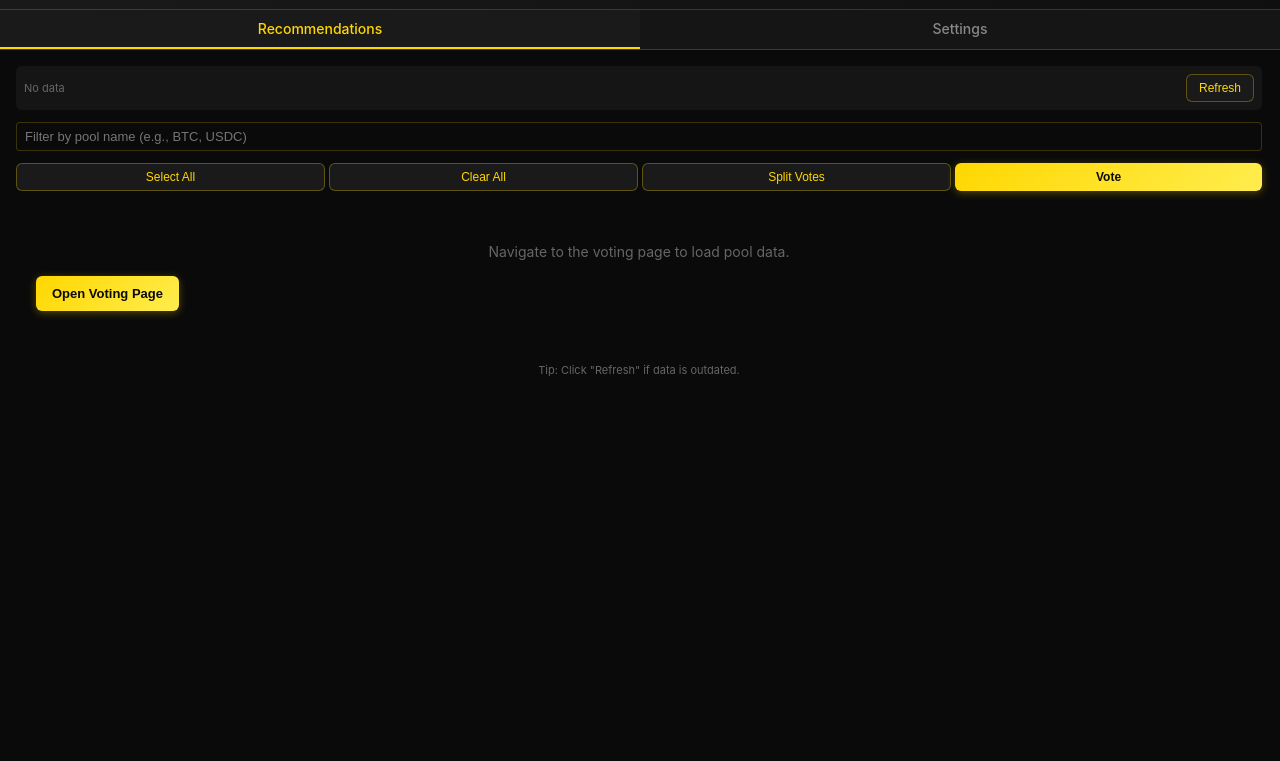
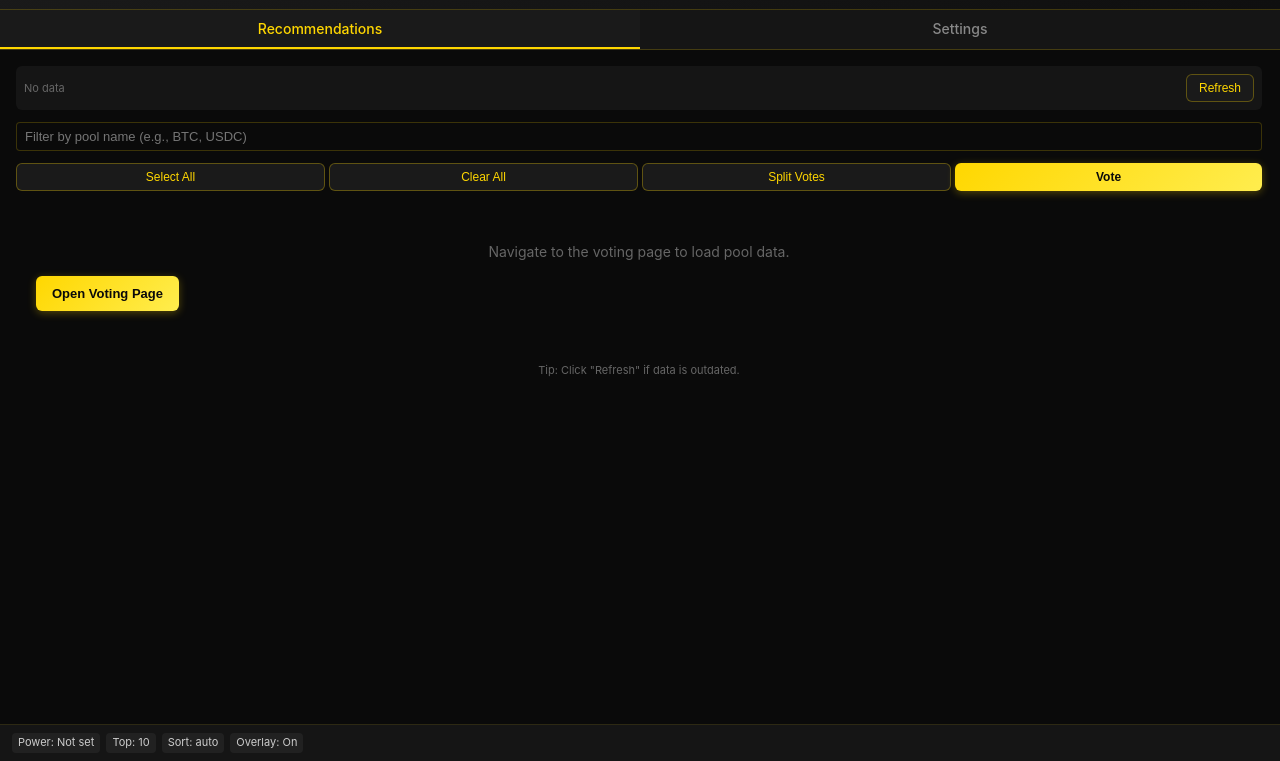
Before and after one commit to mikegreiner/avalanche-chain-tools, a browser extension: page extension/sidepanel.html in a window 1280 px wide. Shown: the part 39-800 px from the top of the page. Drawn offline with Linux system fonts and the light colour scheme.

Commit message:
Add active settings summary to Recommendations pane (v1.1.0)
- Add fixed footer summary of all active filters/settings
- Visible only on Recommendations tab
- Removes redundant status section from Settings tab

```diff
--- a/extension/sidepanel.css
+++ b/extension/sidepanel.css
@@ -400,3 +400,45 @@ small {
 .input-wrapper input:not(:placeholder-shown) + .clear-input-btn {
   display: block; /* Show when input has text */
 }
+
+/* Active Settings Summary Footer */
+.settings-summary {
+  background: #151515;
+  border-top: 1px solid rgba(255, 215, 0, 0.1);
+  padding: 8px 12px;
+  font-size: 11px;
+  color: #888;
+  flex-shrink: 0;
+  max-height: 80px;
+  overflow-y: auto;
+  display: none; /* Hidden by default (shown via JS on Recommendations tab) */
+}
+
+.settings-summary p {
+  margin: 0;
+  line-height: 1.6;
+  display: flex;
+  flex-wrap: wrap;
+  gap: 6px;
+}
+
+.settings-summary span {
+  white-space: nowrap;
+  background: rgba(255, 255, 255, 0.05);
+  padding: 1px 6px;
+  border-radius: 4px;
+  color: #ccc;
+}
+
+.settings-summary.visible {
+  display: block;
+}
+
+/* Scrollbar for summary if needed */
+.settings-summary::-webkit-scrollbar {
+  width: 4px;
+}
+.settings-summary::-webkit-scrollbar-thumb {
+  background: #333;
+  border-radius: 2px;
+}
--- a/extension/sidepanel.html
+++ b/extension/sidepanel.html
@@ -121,17 +121,16 @@
             <small>Toggle this to show/hide the panel on the voting page</small>
           </div>
 
+          <div class="button-group">
+            <button id="saveSettingsBtn" class="btn btn-primary">Save Settings</button>
+          </div>
           <p style="font-size: 11px; color: #999; margin-top: 8px; font-style: italic;">💡 Settings auto-save as you type.</p>
-        </div>
-
-        <div class="section">
-          <h2>Status</h2>
-          <div id="statusInfo" class="status-info">
-            <p>Extension ready.</p>
-          </div>
         </div>
       </div>
     </div>
+
+    <!-- Active Settings Summary (Footer) -->
+    <div id="active-settings-summary" class="settings-summary"></div>
 
     <!-- Status Messages (Moved to bottom) -->
     <div id="status" class="status hidden"></div>
--- a/extension/sidepanel.js
+++ b/extension/sidepanel.js
@@ -42,12 +42,29 @@ function setupTabs() {
       const viewId = `${tab.dataset.tab}-view`;
       document.getElementById(viewId).classList.add('active');
 
+      // Toggle settings summary visibility (only on recommendations tab)
+      const summaryEl = document.getElementById('active-settings-summary');
+      if (summaryEl) {
+        if (tab.dataset.tab === 'recommendations') {
+          summaryEl.classList.add('visible');
+        } else {
+          summaryEl.classList.remove('visible');
+        }
+      }
+
       // specific actions when switching
       if (tab.dataset.tab === 'recommendations') {
         loadAndRenderRecommendations();
       }
     });
   });
+
+  // Initialize visibility state
+  const activeTab = document.querySelector('.tab.active');
+  if (activeTab && activeTab.dataset.tab === 'recommendations') {
+    const summaryEl = document.getElementById('active-settings-summary');
+    if (summaryEl) summaryEl.classList.add('visible');
+  }
 }
 
 function setupListeners() {
@@ -415,15 +432,50 @@ function parseIntInput(id, def) {
 }
 
 async function updateStatus() {
-  const statusInfo = document.getElementById('statusInfo');
-  if (!statusInfo) return;
+  const summaryEl = document.getElementById('active-settings-summary');
+  if (!summaryEl) return;
   const settings = await loadSettings();
 
-  let statusHtml = '<p>';
-  if (settings.votingPower) statusHtml += `✓ Voting power: ${settings.votingPower.toLocaleString()}<br>`;
-  statusHtml += `✓ Top ${settings.topN}<br>`;
-  statusHtml += '</p>';
-  statusInfo.innerHTML = statusHtml;
+  let html = '<p>';
+
+  // Voting Power
+  if (settings.votingPower) {
+    html += `<span>Power: ${settings.votingPower.toLocaleString()}</span>`;
+  } else {
+    html += `<span>Power: Not set</span>`;
+  }
+
+  // Top N
+  html += `<span>Top: ${settings.topN || 10}</span>`;
+
+  // Min Rewards
+  if (settings.minRewards) {
+    html += `<span>Min Rewards: $${settings.minRewards.toLocaleString()}</span>`;
+  }
+
+  // Max Pool %
+  if (settings.maxPoolPercentage) {
+    html += `<span>Max Share: ${settings.maxPoolPercentage}%</span>`;
+  }
+
+  // Sort By
+  html += `<span>Sort: ${settings.sortBy || 'auto'}</span>`;
+
+  // vAMM
+  if (settings.hideVamm) {
+    html += `<span>No vAMM</span>`;
+  }
+
+  // Pool Name Filter
+  if (settings.poolNameFilter) {
+    html += `<span>Filter: "${settings.poolNameFilter}"</span>`;
+  }
+
+  // Overlay
+  html += `<span>Overlay: ${settings.enableOverlay ? 'On' : 'Off'}</span>`;
+
+  html += '</p>';
+  summaryEl.innerHTML = html;
 }
 
 function showStatus(msg, type) {
```
